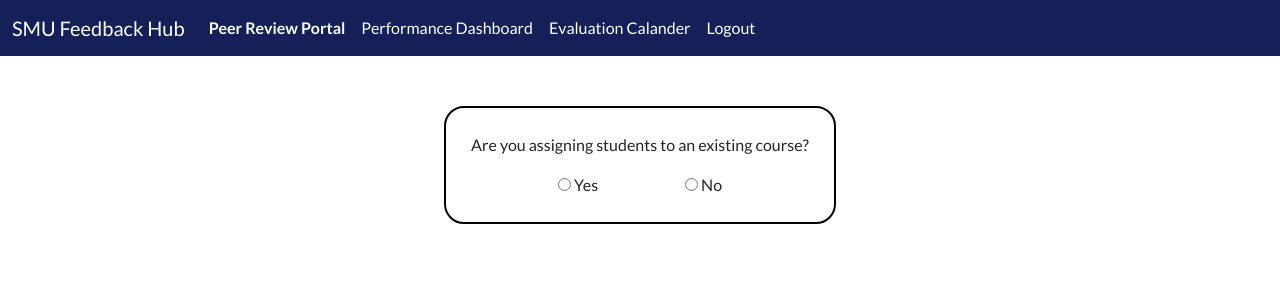
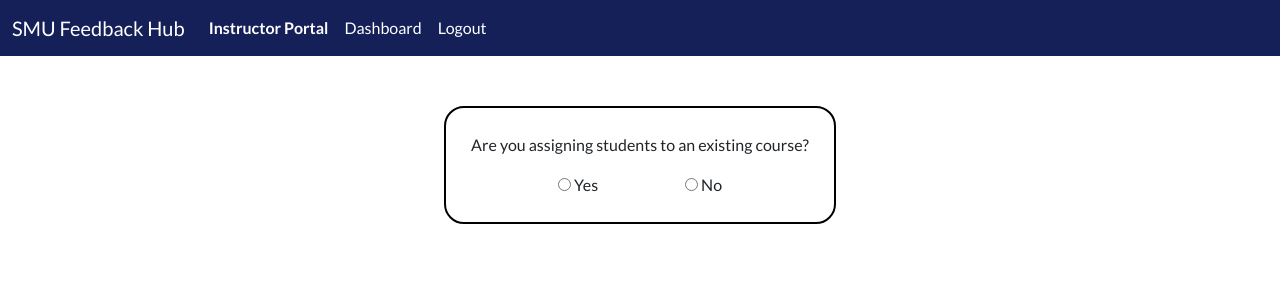
Before and after one commit to johnb21-vt/bit4544-project, a Flask app: page /course in a window 1280 px wide. Shown: the top 300 px of the page. Run offline with Flask 3, Linux system fonts and the light colour scheme; data that the repository does not hold is empty; some libraries are stand-ins or nearby versions.

Commit message:
updated professor navbar

```diff
--- a/website/templates/course.html
+++ b/website/templates/course.html
@@ -12,9 +12,8 @@
         </button>
         <div style="color: white;" class="collapse navbar-collapse" id="navbarNavAltMarkup">
             <div style="color: white;" class="navbar-nav">
-          <a style="font-weight: bold;" class="nav-link" aria-current="page" href="/portal">Peer Review Portal</a>
-          <a class="nav-link" href="/dashboard">Performance Dashboard</a>
-          <a class="nav-link" href="#">Evaluation Calander</a>
+                <a style="font-weight: bold;" class="nav-link" aria-current="page" href="/instructor-portal">Instructor Portal</a>
+                <a class="nav-link" href="/dashboard">Dashboard</a>
                 <a class="nav-link" href="/">Logout</a>
             </div>
         </div>
```
Lines whose indentation alone changed are shown as unchanged.
